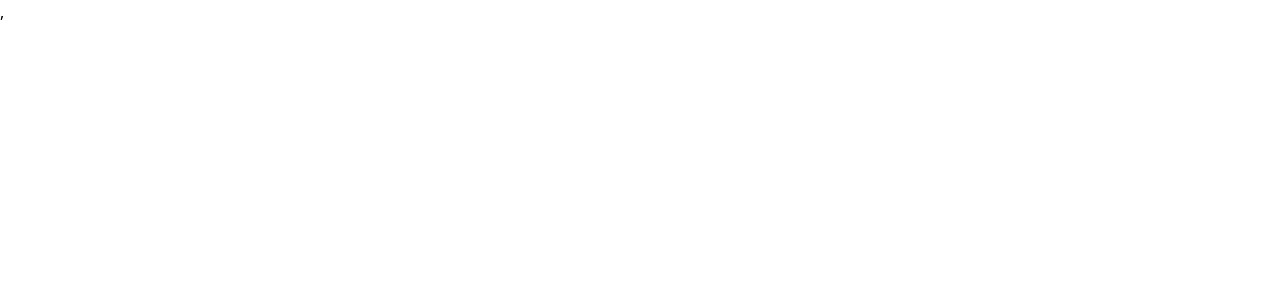
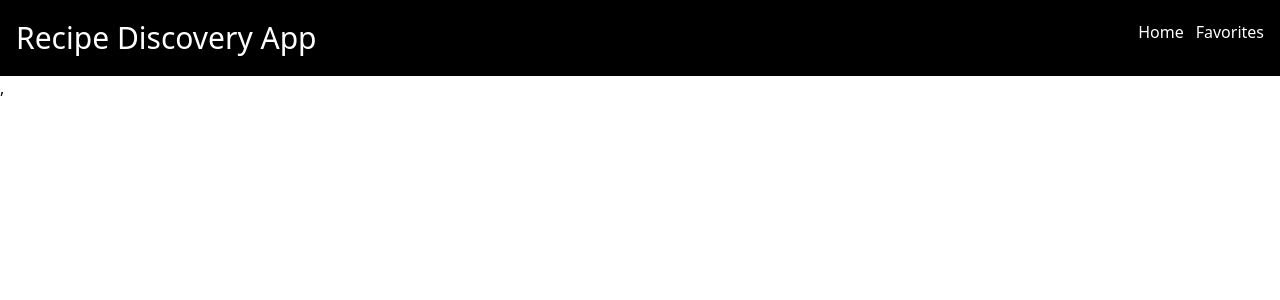
Before and after one commit to KaeTheDev/Recipe-Discovery-App, a React (Vite) app: page /favorites in a window 1280 px wide. Before the commit this address had no page. Shown: the top 300 px of the page. Built offline with nearby package versions, Linux system fonts and the light colour scheme.

Commit message:
Created and styled Navbar for site. Added Navbar component to App component

```diff
--- a/src/App.tsx
+++ b/src/App.tsx
@@ -2,10 +2,12 @@ import { Routes, Route } from "react-router-dom";
 import { Home } from "./pages/Home";
 import { Category } from "./pages/Category";
 import { RecipeDetail } from "./pages/RecipeDetail";
+import { Navbar } from "./components/Navbar/Navbar";
 
 function App() {
   return (
     <>
+    <Navbar />
       <Routes>
         <Route path="/" element={<Home />} />
         <Route path="/category/:categoryName" element={<Category />} />
--- a/src/components/Navbar/Navbar.tsx
+++ b/src/components/Navbar/Navbar.tsx
@@ -0,0 +1,15 @@
+import { Link } from "react-router-dom"
+
+export const Navbar: React.FC = () => {
+    return (
+        <nav className="bg-black px-4 py-5">
+            <div className="flex flex-row justify-between">
+            <p className="text-3xl text-white">Recipe Discovery App</p>
+            <ul className="flex flex-row">
+                <li className="text-white"> <Link className="mr-3" to={"/"}>Home</Link></li>
+                <li className="text-white"><Link to={"/favorites"}>Favorites</Link></li>
+            </ul>
+            </div>
+        </nav>
+    )
+}
```
